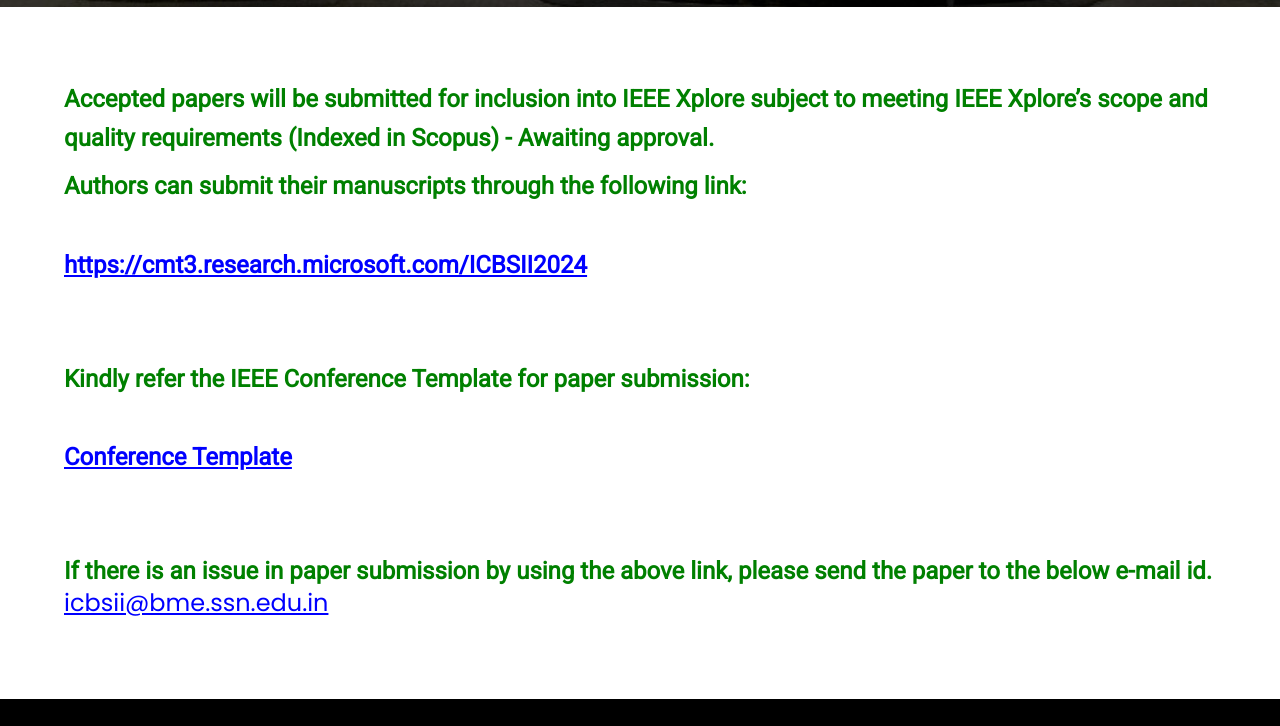
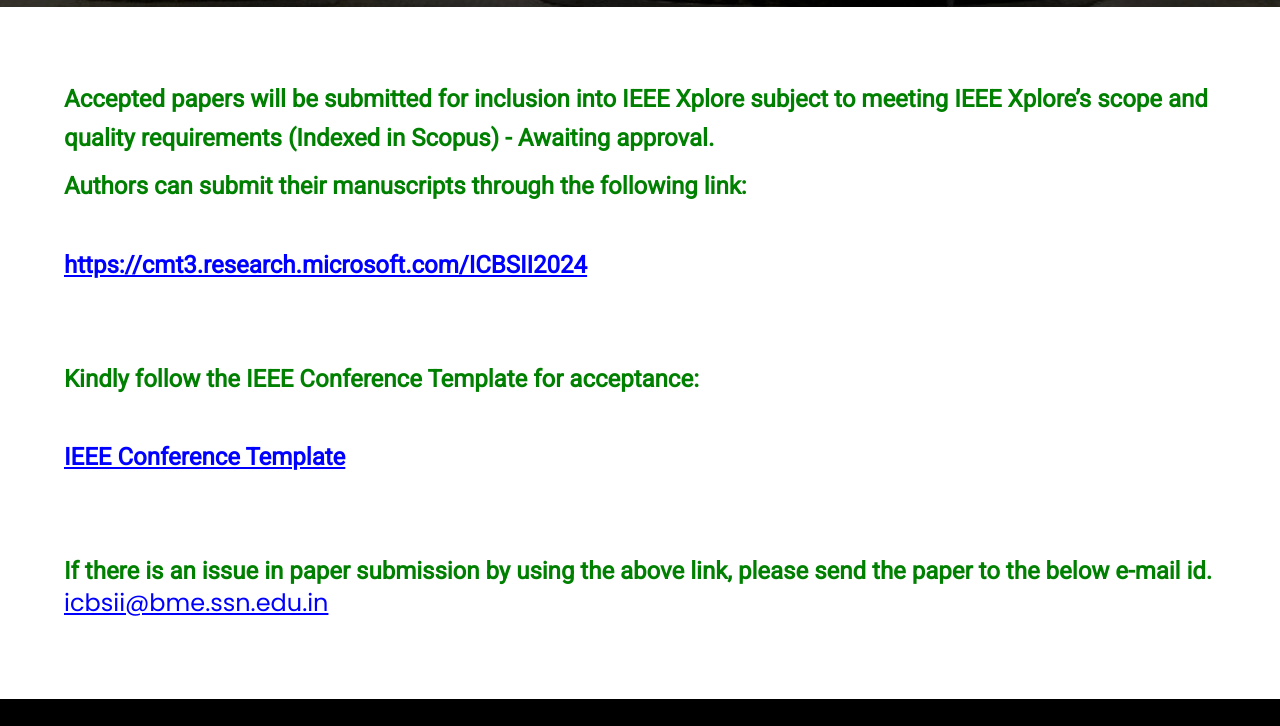
Before and after one commit to icbsiibme/website, a website: page submission.html in a window 1280 px wide. Shown: the part 331-1057 px from the top of the page. Drawn offline with Linux system fonts and the light colour scheme.

Commit message:
Conference template changes

```diff
--- a/submission.html
+++ b/submission.html
@@ -206,13 +206,13 @@
         <br/>
 
         <h5 style='font-size: 24px;'>
-          Kindly refer the IEEE Conference Template for paper submission:
+          Kindly follow the IEEE Conference Template for acceptance:
         </h5>
 
         <br><br>
 
        <h5 style="margin-top: -20px; font-weight: bold; color:black; ">
-           <p style="margin-top: -20px;"><a style='font-size: 24px;' href="/_static/conference-template.docx" target="_blank"> Conference Template </a><br />
+           <p style="margin-top: -20px;"><a style='font-size: 24px;' href="/_static/conference-template.docx" target="_blank"> IEEE Conference Template </a><br />
         </h5>
 
         <br/>
```
